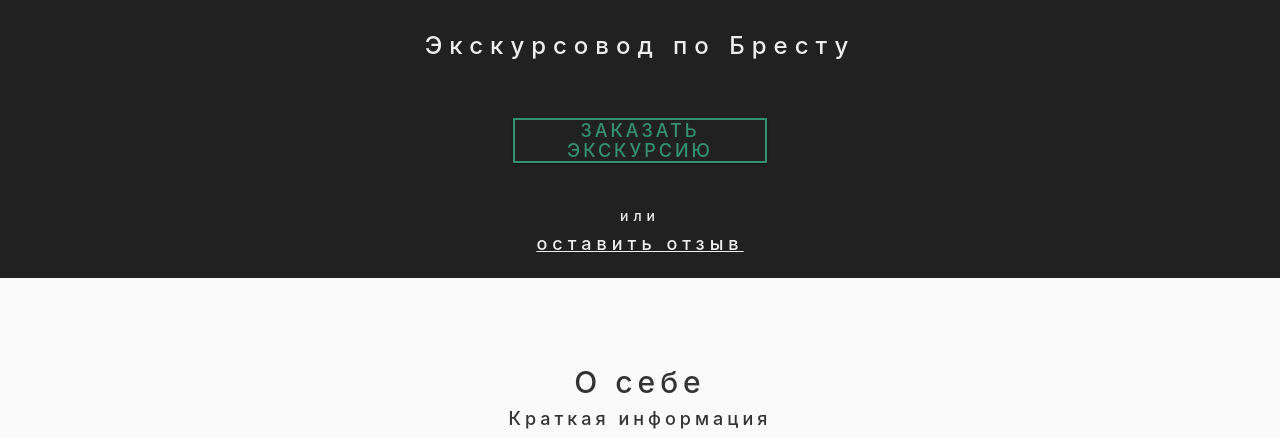
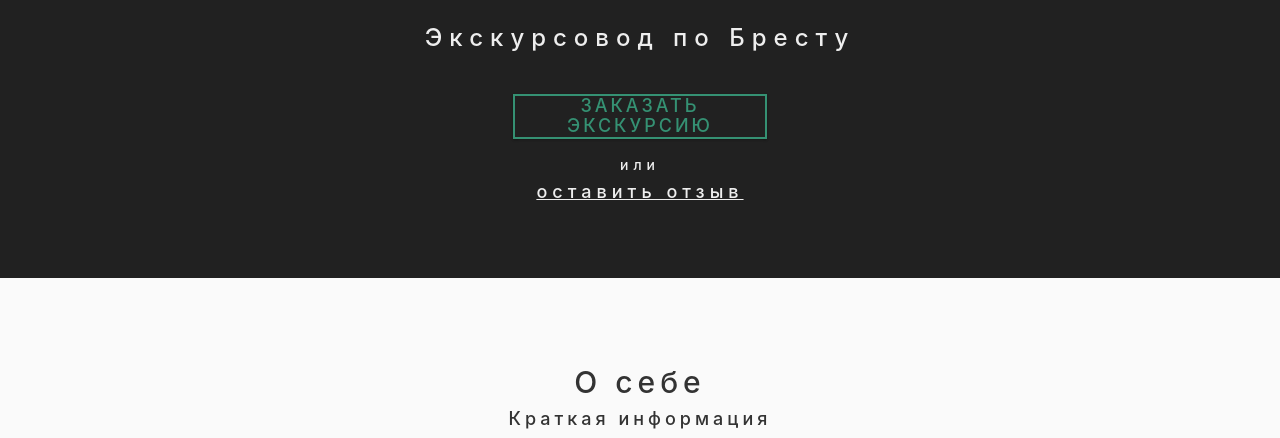
Before and after one commit to rzakadragon/helgalp, a plain HTML site: page index.html in a window 1280 px wide. Shown: the part 362-800 px from the top of the page. Drawn offline with nearby package versions, Linux system fonts and the light colour scheme; files whose address does not match are found by name.

Commit message:
fix of top slide elements spacing

```diff
--- a/css/main.css
+++ b/css/main.css
@@ -73,18 +73,18 @@ body {
 }
 
 .subtitle {
-    margin-top: 2%;
+    margin-top: 1%;
 }
 .subtitle h2{
     letter-spacing: 7px;
 }
 
 .make-order-button {
-    margin-top: 5%;
+    margin-top: 3%;
 }
 
 .or {
-    margin-top: 35px;
+    margin-top: 1%;
 }
 
 .leave-feedback a{
```
